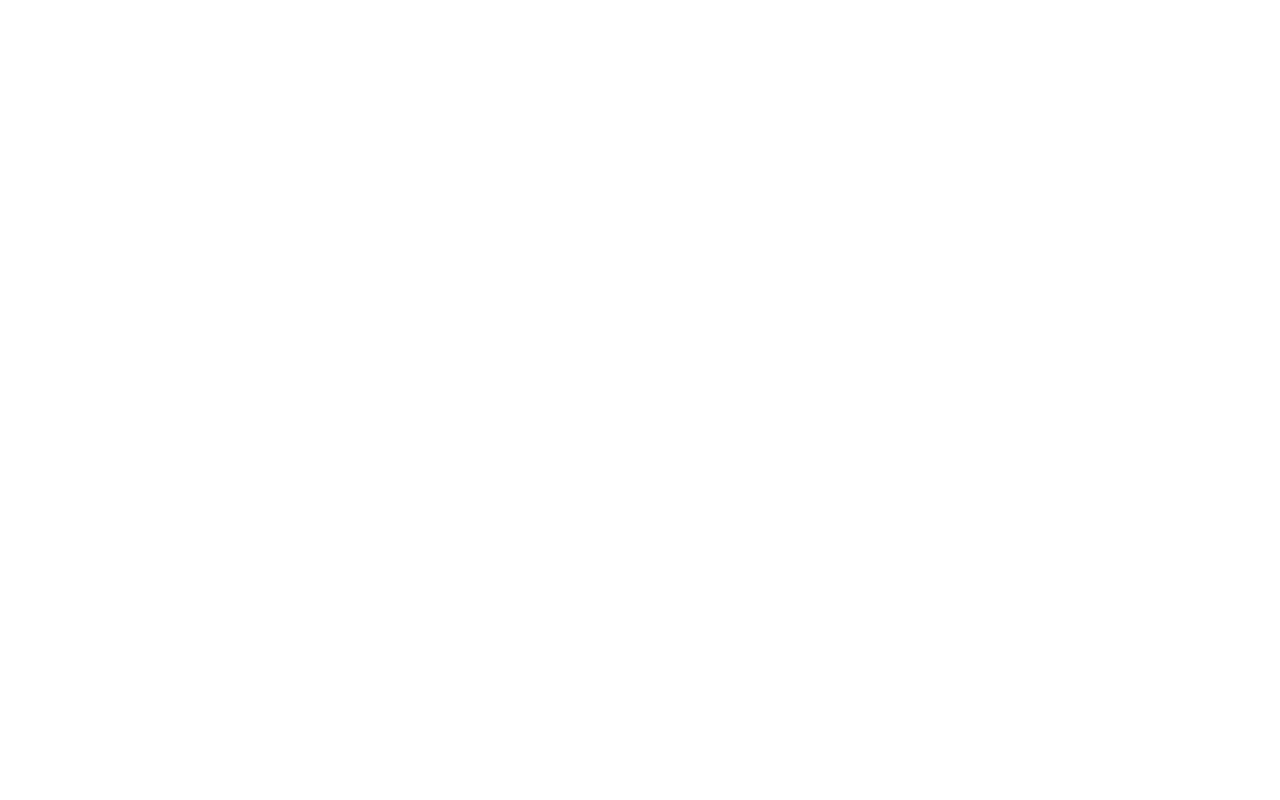
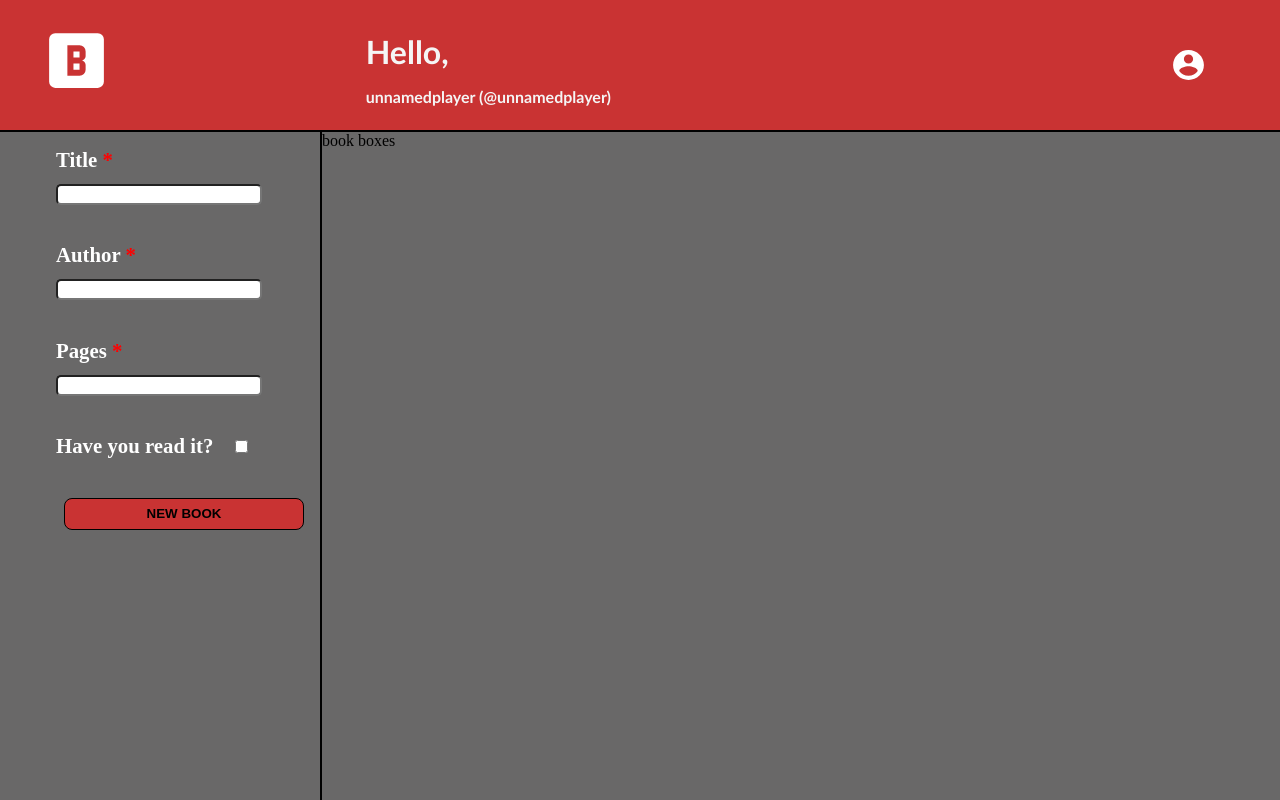
Before and after one commit to Joaoluisalmeida1/library, a plain HTML site: page index.html in a window 1280 px wide. Drawn offline with Linux system fonts and the light colour scheme.

Commit message:
Adding form to html and editing it on CSS

```diff
--- a/index.html
+++ b/index.html
@@ -9,5 +9,52 @@
 </head>
 <body>
     <script src="script.js"></script>
+    <div class="container">
+        <div class="header">
+            <img class = "white-svg logo" src="./images/alpha-b-box.svg" alt="Library icon">
+            <div class="greeting">Hello,
+                <p>unnamedplayer (@unnamedplayer)</p>
+            </div>
+            <img class = "white-svg userlogo" src="./images/account-circle.svg" alt="Library icon">
+        </div>
+        <div class="content">
+            <form>
+                <p>
+                    <label for="title"><span>Title</span>
+                        <strong><span aria-label="required">*</span></strong>
+                    </label>
+                    <p>
+                        <input type="text" id="title" name="title" required>
+                    </p>
+
+                </p>
+                <p>
+                    <label for="author"><span>Author</span>
+                        <strong><span aria-label="required">*</span></strong>
+                    </label>
+                    <p>
+                        <input type="text" id="author" name="author" required>
+                    </p>
+                </p>
+                <p>
+                    <label for="pages"><span>Pages</span>
+                        <strong><span aria-label="required">*</span></strong>
+                    </label>
+                    <p>
+                        <input type="number" id="pages" name="pages" required>
+                    </p>
+                </p>
+                <p>
+                    <label for="read"><span>Have you read it?</span></label>
+                    <input type="checkbox" id="read" name="read">
+                </p>
+                <p>
+                    <button type="submit">NEW BOOK</button>
+                </p>
+
+            </form>
+            <div class="book-boxes">book boxes</div>
+        </div>
+    </div>
 </body>
 </html>
--- a/script.js
+++ b/script.js
@@ -1,7 +1,7 @@
 const myLibrary = [];
 
-function Book(name, author, pages, read) {
-    this.name = name;
+function Book(title, author, pages, read) {
+    this.title = title;
     this.author = author;
     this.pages = pages;
     this.read = read;
--- a/style.css
+++ b/style.css
@@ -0,0 +1,120 @@
+* {
+    margin: 0px;
+    /* border: 1px solid red; */
+}
+
+.container {
+    display: grid;
+    height: 100vh;
+    width: auto;
+    grid-template-rows: 1fr 8fr;
+}
+
+.header {
+    display: grid;
+    background-color: rgb(201, 51, 51);
+    font-weight: bolder;
+    font-family: 'Gill Sans', 'Gill Sans MT', Calibri, 'Trebuchet MS', sans-serif;
+    color: whitesmoke;
+    grid-template-columns: 2fr 4fr 1fr;
+    border-bottom: 2px solid black;
+
+}
+
+.greeting {
+    font-size: 2rem;
+    margin-top: 2rem;
+    margin-bottom: 1.5rem;
+}
+
+.greeting p {
+    font-size: 1rem;
+    margin-top: 1rem;
+}
+
+.logo {
+    margin-top: 1.5rem;
+    width: 20%;
+    height: auto;
+    justify-self: left;
+    margin-left: 2.5rem;
+    margin-bottom: 1.5rem;
+    cursor: pointer;
+}
+
+.userlogo {
+    margin-top: 1.5rem;
+    justify-self: center;
+    align-self: center;
+    width: 20%;
+    height: auto;
+    margin-bottom: 1.5rem;
+    cursor: pointer;
+}
+
+.white-svg {
+    filter: invert(100%) sepia(0%) saturate(0%) hue-rotate(0deg) brightness(100%) contrast(100%);
+    border: none;
+}
+
+.content {
+    background-color: rgb(105, 104, 104);
+    display: grid;
+    grid-template-columns: 1fr 4fr;
+}
+
+form {
+    border-radius: 0px;
+    padding: 1rem;
+    display: grid;
+    grid-template-rows: repeat(20, 5%);
+    border-right: 2px solid black;
+    margin-left: 2.5rem;
+    color: white;
+    font-size: 1.3rem;
+}
+
+input[type="text"],
+input[type="number"] {
+    width: 80%;
+    border-radius: 5px;
+}
+
+input[type="text"]:hover,
+input[type="number"]:hover {
+    width: 80%;
+    border-radius: 5px;
+    background-color: lightgray;
+    border: 3px solid lightseagreen;
+}
+
+form label {
+    font-weight: bold;
+}
+
+input[type="checkbox"] {
+    justify-self: left;
+    margin-left: 1rem;
+
+}
+
+form label strong {
+    color: red;
+}
+
+form button {
+    border-radius:0.5rem;
+    width: 15rem;
+    height: 2rem;
+    margin-left: 0.5rem;
+    margin-top: 2rem;
+    border: 1px solid black;
+    background-color: rgb(201, 51, 51);
+    font-weight: bold;
+    cursor: pointer;
+}
+
+form button:hover {
+    background-color: rgb(160, 39, 39);
+
+}
```
Also changed, not shown: images/account-circle.svg (added), images/alpha-b-box.svg (added).
